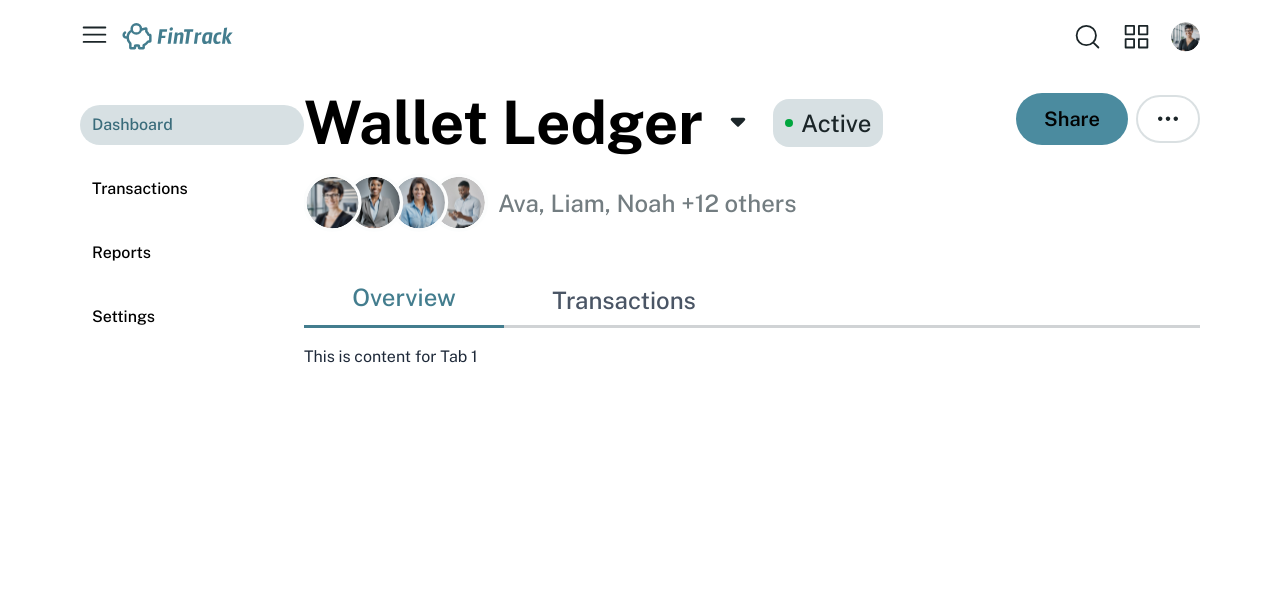
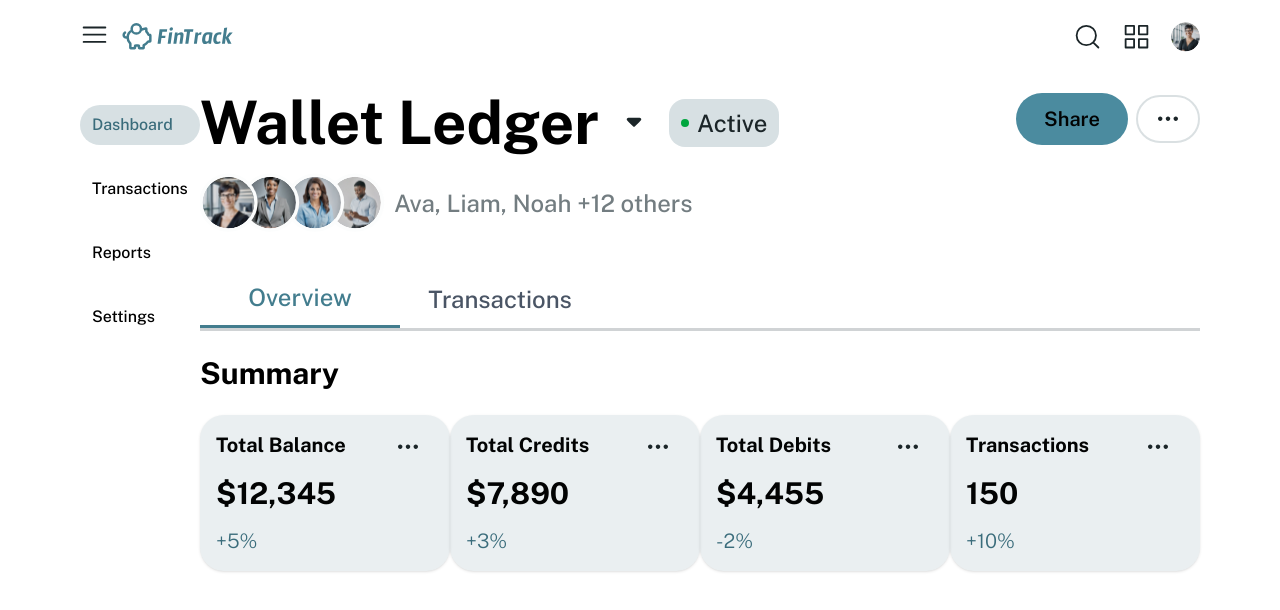
Before and after one commit to itsxdamdam/fintrack, a Next.js app: page / in a window 1280 px wide. Shown: the top 610 px of the page. Built offline with nearby package versions, Linux system fonts and the light colour scheme.

Commit message:
feat: summary section

```diff
--- a/src/app/globals.css
+++ b/src/app/globals.css
@@ -34,4 +34,8 @@
   .header-box-title {
     @apply flex gap-4 justify-between items-center;
   }
+
+  .cards {
+    @apply flex justify-between items-center
+  }
 }
--- a/src/components/Dashboard.tsx
+++ b/src/components/Dashboard.tsx
@@ -1,6 +1,7 @@
 import React from "react";
 import HeaderBox from "./HeaderBox";
 import Tabs from "./Tabs";
+import Summary from "./Summary";
 
 const Dashboard = () => {
   return (
--- /dev/null
+++ b/src/components/OverviewTab.tsx
@@ -0,0 +1,12 @@
+import React from 'react'
+import Summary from './Summary'
+
+const OverviewTab = () => {
+  return (
+    <section className="w-full">
+      <Summary />
+    </section>
+  )
+}
+
+export default OverviewTab
--- /dev/null
+++ b/src/components/Summary.tsx
@@ -0,0 +1,17 @@
+import React from "react";
+import SummaryCards from "./SummaryCards";
+import { dashboardSummaryToCard } from "@/lib/utilis";
+import { dashboardSummary } from "@/app/data";
+
+const Summary = () => {
+  return (
+    <section className="w-full mt-6">
+      <h3 className="text-3xl font-bold">Summary</h3>
+      <div className="mt-6">
+        <SummaryCards data={dashboardSummaryToCard(dashboardSummary)} />
+      </div>
+    </section>
+  );
+};
+
+export default Summary;
--- a/src/components/SummaryCards.tsx
+++ b/src/components/SummaryCards.tsx
@@ -1,9 +1,49 @@
-import React from 'react'
+import { formatCurrency } from "@/lib/utilis";
+import { SummaryCardData } from "@/types";
+import Image from "next/image";
+import React from "react";
 
-const SummaryCards = () => {
-  return (
-    <div>SummaryCards</div>
-  )
+interface Props {
+  data: SummaryCardData[];
 }
 
-export default SummaryCards
+const SummaryCards = ({ data }: Props) => {
+  return (
+    <div className="flex justify-between items-center">
+      {data.map((card, index) => {
+        const isPositive = card.changePercent >= 0;
+
+        return (
+          <div
+            key={index}
+            className="relative bg-[#386776]/10 rounded-3xl p-4 shadow-sm w-[250px] text-[#020303]"
+          >
+            <button className="px-5 py-3 font-bold text-xl absolute top-2.5 right-3">
+              <Image
+                src="/icons/Union.svg"
+                alt="ellipsis"
+                width={0}
+                height={0}
+                className="w-5 h-5"
+              />
+            </button>
+            <div className="flex flex-col justify-between gap-4 items-start">
+              <h3 className="text-xl font-bold">{card.title}</h3>
+              <h2 className="text-3xl font-bold">
+                {card.title === "Transactions"
+                  ? card.amount.toLocaleString()
+                  : formatCurrency(card.amount)}
+              </h2>
+              <p className="text-xl text-[#3A6C7B] font-light">
+                {isPositive ? "+" : ""}
+                {card.changePercent}%
+              </p>
+            </div>
+          </div>
+        );
+      })}
+    </div>
+  );
+};
+
+export default SummaryCards;
--- a/src/components/Tabs.tsx
+++ b/src/components/Tabs.tsx
@@ -1,6 +1,7 @@
 "use client";
 
 import React, { useState } from "react";
+import OverviewTab from "./OverviewTab";
 
 type Tabs = "Overview" | "Transactions";
 
@@ -8,11 +9,11 @@ export default function Tabs() {
   const [activeTab, setActiveTab] = useState<Tabs>("Overview");
 
   return (
-    <div className="w-full mt-8 relative">
-      <div className="flex border-b-3 my-0 top-15 border-[#15272D]/20 relative">
+    <div className="w-full mt-9">
+      <div className="flex border-b-3 my-0 top-15 border-[#15272D]/20 ">
         <button
           onClick={() => setActiveTab("Overview")}
-          className={`text-2xl py-3 font-medium absolute bottom-[-3px] w-[200px] cursor-pointer ${
+          className={`text-2xl py-3 font-medium w-[200px] cursor-pointer ${
             activeTab === "Overview"
               ? "border-b-3 text-[#437D8E]"
               : "text-gray-600"
@@ -22,7 +23,7 @@ export default function Tabs() {
         </button>
         <button
           onClick={() => setActiveTab("Transactions")}
-          className={`text-2xl py-3 font-medium absolute bottom-[-3px] w-[200px] left-[220px] cursor-pointer ${
+          className={`text-2xl py-3 font-medium  w-[200px] left-[220px] cursor-pointer ${
             activeTab === "Transactions"
               ? "border-b-3 text-[#437D8E]"
               : "text-gray-600"
@@ -32,10 +33,8 @@ export default function Tabs() {
         </button>
       </div>
 
-      <div className="absolute top-20">
-        {activeTab === "Overview" && (
-          <div className="text-gray-800">This is content for Tab 1</div>
-        )}
+      <div className="">
+        {activeTab === "Overview" && <OverviewTab />}
         {activeTab === "Transactions" && (
           <div className="text-gray-800">This is content for Tab 2</div>
         )}
--- a/src/lib/utilis.ts
+++ b/src/lib/utilis.ts
@@ -26,3 +26,16 @@ export function dashboardSummaryToCard(
     },
   ];
 }
+
+export const formatCurrency = (value: number): string =>
+  new Intl.NumberFormat("en-US", {
+    style: "currency",
+    currency: "USD",
+    minimumFractionDigits: 0,
+    maximumFractionDigits: 0,
+  }).format(value);
+
+export const formatDate = (value: string): string =>
+  new Intl.DateTimeFormat("en-GB", {
+    dateStyle: "medium",
+  }).format(new Date(value));
```
